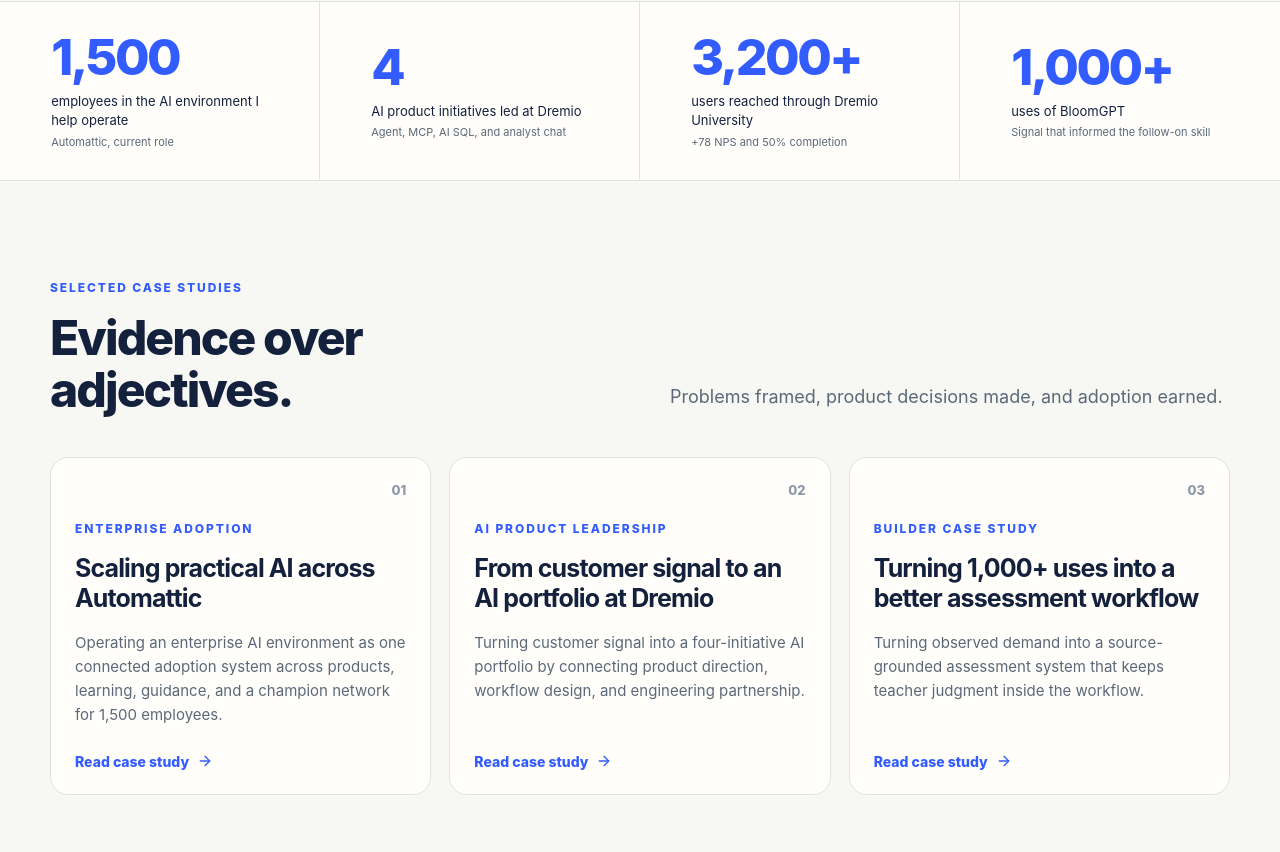
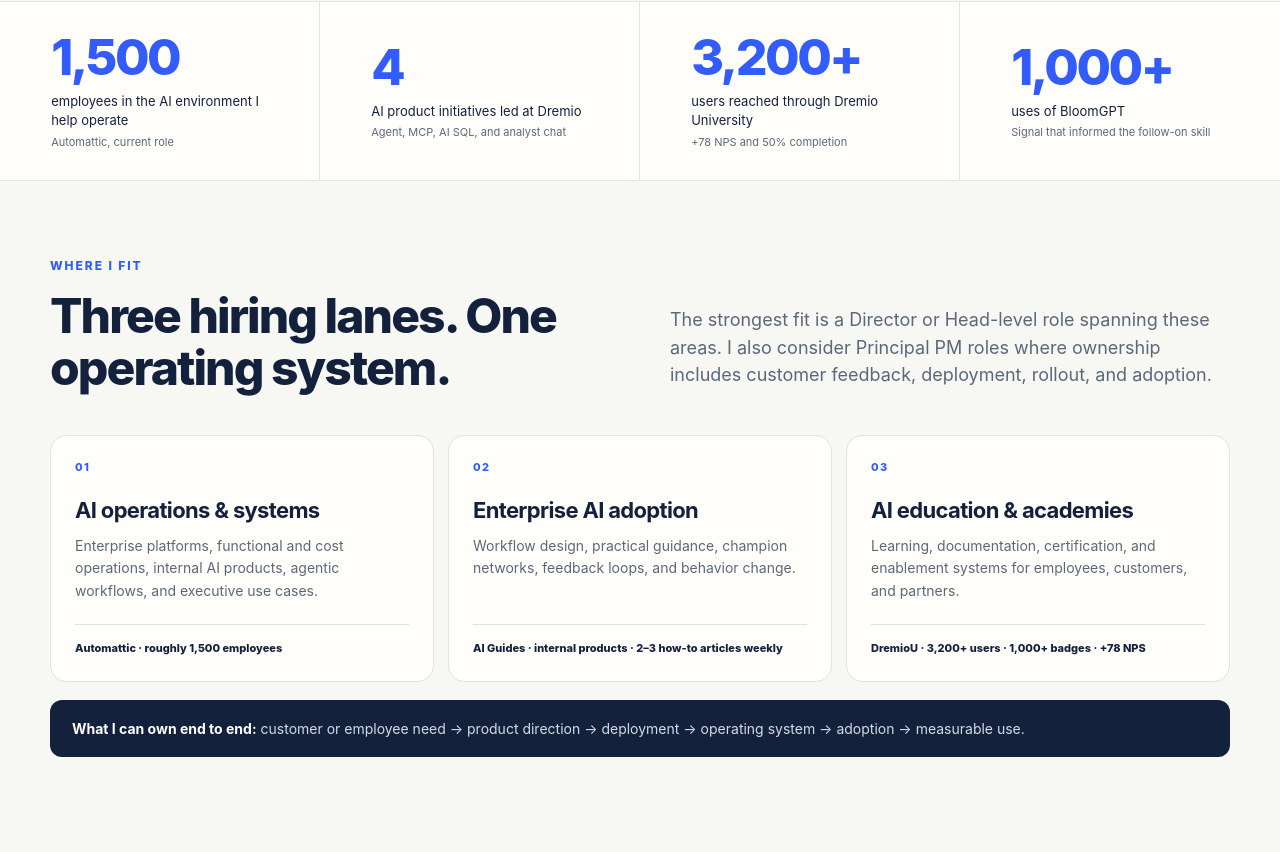
Before and after one commit to bobuel/aydoon, a React (Vite) app: page / in a window 1280 px wide. Shown: the part 748-1600 px from the top of the page. Built offline with nearby package versions, Linux system fonts and the light colour scheme.

Commit message:
Clarify employer role fit

```diff
--- a/components/EmployerPortfolio.tsx
+++ b/components/EmployerPortfolio.tsx
@@ -1,6 +1,6 @@
 import { ArrowRight, Mail } from 'lucide-react';
 import { Link } from 'react-router-dom';
-import { CASE_STUDIES, PROFILE, PROJECTS, PROOF_METRICS } from '../content';
+import { CASE_STUDIES, PROFILE, PROJECTS, PROOF_METRICS, ROLE_LANES } from '../content';
 import { siteAsset } from '../sitePaths';
 import CompactBuildCard from './CompactBuildCard';
 import SkipLink from './SkipLink';
@@ -66,6 +66,34 @@
               {metric.note && <small>{metric.note}</small>}
             </div>
           ))}
+        </section>
+
+        <section className="role-fit-section section-grid" aria-labelledby="role-fit-heading">
+          <div className="section-heading role-fit-heading">
+            <div>
+              <p className="eyebrow">Where I fit</p>
+              <h2 id="role-fit-heading">Three hiring lanes. One operating system.</h2>
+            </div>
+            <p>
+              The strongest fit is a Director or Head-level role spanning these areas. I also
+              consider Principal PM roles where ownership includes customer feedback,
+              deployment, rollout, and adoption.
+            </p>
+          </div>
+          <div className="role-fit-grid">
+            {ROLE_LANES.map((lane, index) => (
+              <article className="role-fit-card" key={lane.title}>
+                <span>0{index + 1}</span>
+                <h3>{lane.title}</h3>
+                <p>{lane.description}</p>
+                <small>{lane.proof}</small>
+              </article>
+            ))}
+          </div>
+          <p className="role-fit-throughline">
+            <strong>What I can own end to end:</strong> customer or employee need → product
+            direction → deployment → operating system → adoption → measurable use.
+          </p>
         </section>
 
         <section className="case-section" id="case-studies" aria-labelledby="case-heading">
@@ -139,6 +167,7 @@
               <p className="eyebrow">Let’s compare notes</p>
               <h2>Building AI people can actually use?</h2>
               <p>I’m interested in enterprise AI product, adoption, enablement, and transformation roles.</p>
+              <p className="availability-line">Based in New York · Open to remote or NYC-hybrid roles</p>
               <div className="contact-actions">
               <a className="button button-light" href={`mailto:${PROFILE.email}`}>
                 Email Alex <Mail aria-hidden="true" size={18} />
--- a/components/WorkPage.tsx
+++ b/components/WorkPage.tsx
@@ -1,6 +1,6 @@
 import { ArrowRight } from 'lucide-react';
 import { Link } from 'react-router-dom';
-import { CAREER_HIGHLIGHTS, CASE_STUDIES, PROFILE, PROOF_METRICS } from '../content';
+import { CAREER_HIGHLIGHTS, CASE_STUDIES, OWNERSHIP_PATH, PROFILE, PROOF_METRICS } from '../content';
 import PageShell from './PageShell';
 
 export default function WorkPage() {
@@ -20,6 +20,27 @@
             {metric.note && <small>{metric.note}</small>}
           </div>
         ))}
+      </section>
+
+      <section className="ownership-section section-grid" aria-labelledby="ownership-heading">
+        <div className="ownership-copy">
+          <div>
+            <p className="eyebrow">End-to-end ownership</p>
+            <h2 id="ownership-heading">From signal to sustained use.</h2>
+          </div>
+          <p>
+            My strongest work combines product ownership with the systems, rollout, and
+            adoption required to make a capability useful in practice.
+          </p>
+        </div>
+        <ol className="ownership-path">
+          {OWNERSHIP_PATH.map(([label, detail]) => (
+            <li key={label}>
+              <strong>{label}</strong>
+              <span>{detail}</span>
+            </li>
+          ))}
+        </ol>
       </section>
 
       <section className="case-section" aria-labelledby="work-cases-heading">
@@ -65,7 +86,7 @@
 
       <section className="contact-section" aria-labelledby="work-contact-heading">
         <div className="section-grid contact-inner">
-          <div><p className="eyebrow">Let’s compare notes</p><h2 id="work-contact-heading">Building AI people can actually use?</h2><p>I’m interested in enterprise AI product, adoption, enablement, and product-led transformation roles.</p></div>
+          <div><p className="eyebrow">Let’s compare notes</p><h2 id="work-contact-heading">Building AI people can actually use?</h2><p>I’m interested in enterprise AI product, adoption, enablement, and product-led transformation roles. That can mean Director or Head-level scope in AI operations, adoption, or academy programs—or a Principal PM role combining product ownership with rollout and adoption.</p><p className="availability-line">Based in New York · Open to remote or NYC-hybrid roles</p></div>
           <div className="contact-actions">
             <a className="button button-light" href={`mailto:${PROFILE.email}`}>Email Alex</a>
           </div>
--- a/content.ts
+++ b/content.ts
@@ -10,6 +10,35 @@
   linkedin: 'https://www.linkedin.com/in/aaidun/',
   github: 'https://github.com/bobuel',
 };
+
+export const ROLE_LANES = [
+  {
+    title: 'AI operations & systems',
+    description:
+      'Enterprise platforms, functional and cost operations, internal AI products, agentic workflows, and executive use cases.',
+    proof: 'Automattic · roughly 1,500 employees',
+  },
+  {
+    title: 'Enterprise AI adoption',
+    description:
+      'Workflow design, practical guidance, champion networks, feedback loops, and behavior change.',
+    proof: 'AI Guides · internal products · 2–3 how-to articles weekly',
+  },
+  {
+    title: 'AI education & academies',
+    description:
+      'Learning, documentation, certification, and enablement systems for employees, customers, and partners.',
+    proof: 'DremioU · 3,200+ users · 1,000+ badges · +78 NPS',
+  },
+];
+
+export const OWNERSHIP_PATH = [
+  ['Signal', 'Customer or employee need'],
+  ['Product', 'Direction and roadmap'],
+  ['Deploy', 'Workflow and rollout'],
+  ['Adopt', 'Guidance, champions, and learning'],
+  ['Measure', 'Usage, feedback, and iteration'],
+];
 
 export const PROOF_METRICS: EvidenceMetric[] = [
   {
--- a/styles.css
+++ b/styles.css
@@ -80,6 +80,27 @@
 .metric span { max-width: 230px; margin-top: 10px; color: var(--ink); font-size: 13px; line-height: 1.45; }
 .metric small { margin-top: 5px; color: var(--muted); font-size: 11px; line-height: 1.4; }
 
+.role-fit-section { padding: 78px 0 86px; }
+.role-fit-heading { margin-bottom: 30px; }
+.role-fit-grid { display: grid; grid-template-columns: repeat(3, minmax(0, 1fr)); gap: 14px; }
+.role-fit-card { min-height: 230px; padding: 24px; display: flex; flex-direction: column; border: 1px solid var(--line); border-radius: 16px; background: var(--white); }
+.role-fit-card > span { color: var(--blue); font-size: 11px; font-weight: 850; letter-spacing: .12em; }
+.role-fit-card h3 { margin: 24px 0 11px; font-size: 22px; line-height: 1.18; letter-spacing: -.03em; }
+.role-fit-card p { margin: 0 0 22px; color: var(--muted); font-size: 14px; line-height: 1.58; }
+.role-fit-card small { margin-top: auto; padding-top: 16px; border-top: 1px solid var(--line); color: var(--ink); font-size: 11px; line-height: 1.45; font-weight: 800; }
+.role-fit-throughline { margin: 18px 0 0; padding: 18px 22px; border-radius: 12px; color: #d5dbe5; background: var(--ink); font-size: 14px; line-height: 1.55; }
+.role-fit-throughline strong { color: white; }
+
+.ownership-section { padding: 72px 0 82px; border-bottom: 1px solid var(--line); }
+.ownership-copy { display: grid; grid-template-columns: 1fr 1fr; align-items: end; gap: 60px; margin-bottom: 32px; }
+.ownership-copy h2 { margin: 0; font-size: clamp(32px, 4vw, 48px); line-height: 1.08; letter-spacing: -.04em; }
+.ownership-copy > p { margin: 0 0 4px; color: var(--muted); font-size: 17px; line-height: 1.6; }
+.ownership-path { padding: 0; margin: 0; display: grid; grid-template-columns: repeat(5, minmax(0, 1fr)); list-style: none; border-block: 1px solid var(--line); }
+.ownership-path li { min-width: 0; padding: 22px 20px; border-right: 1px solid var(--line); }
+.ownership-path li:last-child { border-right: 0; }
+.ownership-path strong { display: block; margin-bottom: 8px; color: var(--blue); font-size: 12px; letter-spacing: .1em; text-transform: uppercase; }
+.ownership-path span { color: var(--ink); font-size: 13px; line-height: 1.45; }
+
 .case-section, .career-section { padding: 100px 0 120px; }
 .section-heading { display: grid; grid-template-columns: 1fr 1fr; align-items: end; gap: 60px; margin-bottom: 42px; }
 .section-heading h2 { margin: 0; font-size: clamp(32px, 4vw, 48px); line-height: 1.08; font-weight: 820; letter-spacing: -.04em; }
@@ -156,6 +177,7 @@
 .home-close p:not(.eyebrow) { color: #bdc5d2; font-size: 16px; line-height: 1.65; }
 .home-close .text-link { margin-top: 18px; color: #93a8ff; }
 .home-close .contact-actions { justify-content: flex-start; margin-top: 26px; }
+.home-close .availability-line, .contact-section .availability-line { margin-top: 14px; color: white; font-size: 13px; font-weight: 800; letter-spacing: .02em; }
 
 .games-collection { padding: 100px 0 120px; background: #fff1db; }
 
@@ -218,6 +240,7 @@
 .contact-inner { display: grid; grid-template-columns: 1.25fr .75fr; align-items: center; gap: 80px; }
 .contact-inner h2 { max-width: 760px; margin: 0; font-size: clamp(34px, 4.3vw, 52px); line-height: 1.07; letter-spacing: -.04em; }
 .contact-inner > div > p:not(.eyebrow) { max-width: 720px; color: #bdc5d2; font-size: 17px; line-height: 1.6; }
+.contact-inner > div > p.availability-line { margin-top: 14px; color: white; font-size: 13px; line-height: 1.5; font-weight: 800; letter-spacing: .02em; }
 .contact-actions { justify-content: flex-end; margin: 0; }
 .button-light { color: var(--ink); background: white; }
 .button-outline-light { color: white; border-color: rgba(255,255,255,.42); background: transparent; }
@@ -268,6 +291,12 @@
   .metric:nth-child(2) { border-right: 0; }
   .metric:nth-child(-n+2) { border-bottom: 1px solid var(--line); }
   .case-grid { grid-template-columns: 1fr; }
+  .role-fit-grid { grid-template-columns: 1fr; }
+  .role-fit-card { min-height: 0; }
+  .ownership-path { grid-template-columns: repeat(2, minmax(0, 1fr)); }
+  .ownership-path li { border-bottom: 1px solid var(--line); }
+  .ownership-path li:nth-child(2n) { border-right: 0; }
+  .ownership-path li:last-child { grid-column: 1 / -1; border-bottom: 0; }
   .case-card { min-height: 280px; }
   .build-card { grid-template-columns: 1fr; }
   .build-visual { min-height: 220px; max-height: 250px; }
@@ -311,6 +340,9 @@
   .metric:nth-child(-n+2) { border-bottom: 1px solid var(--line); }
   .metric strong { font-size: 36px; }
   .section-heading { grid-template-columns: 1fr; gap: 22px; }
+  .role-fit-section { padding: 58px 0 64px; }
+  .ownership-section { padding: 58px 0 64px; }
+  .ownership-copy { grid-template-columns: 1fr; gap: 22px; }
   .case-section, .build-section, .career-section { padding: 60px 0 68px; }
   .home-build-section { padding: 58px 0 64px; }
   .games-collection { padding: 72px 0 86px; }
```
Also changed, not shown: 2 other files (tests, documents, lock files or other folders).
